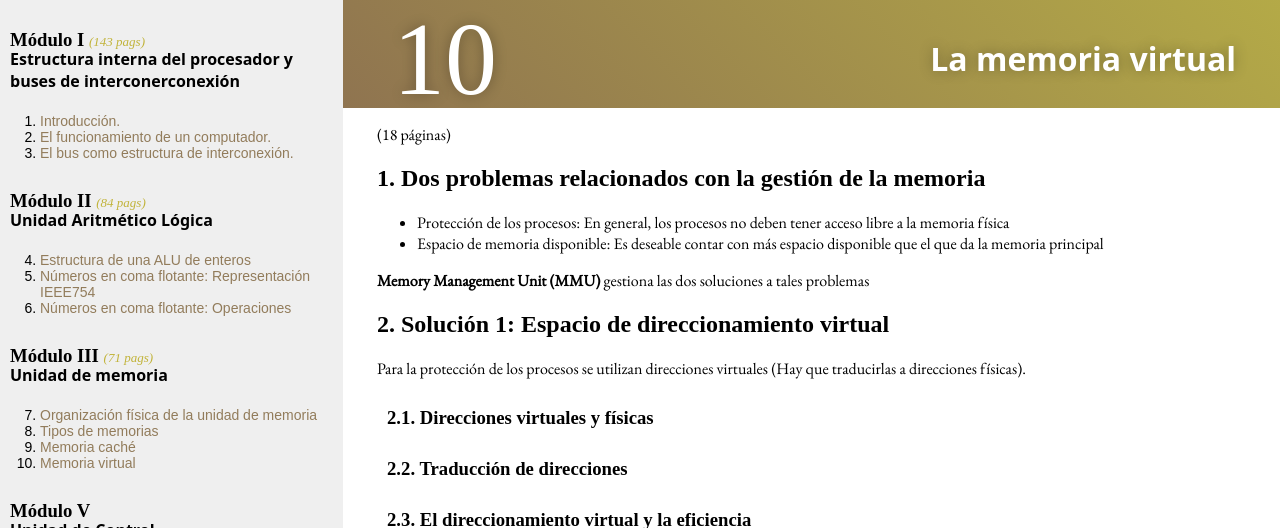
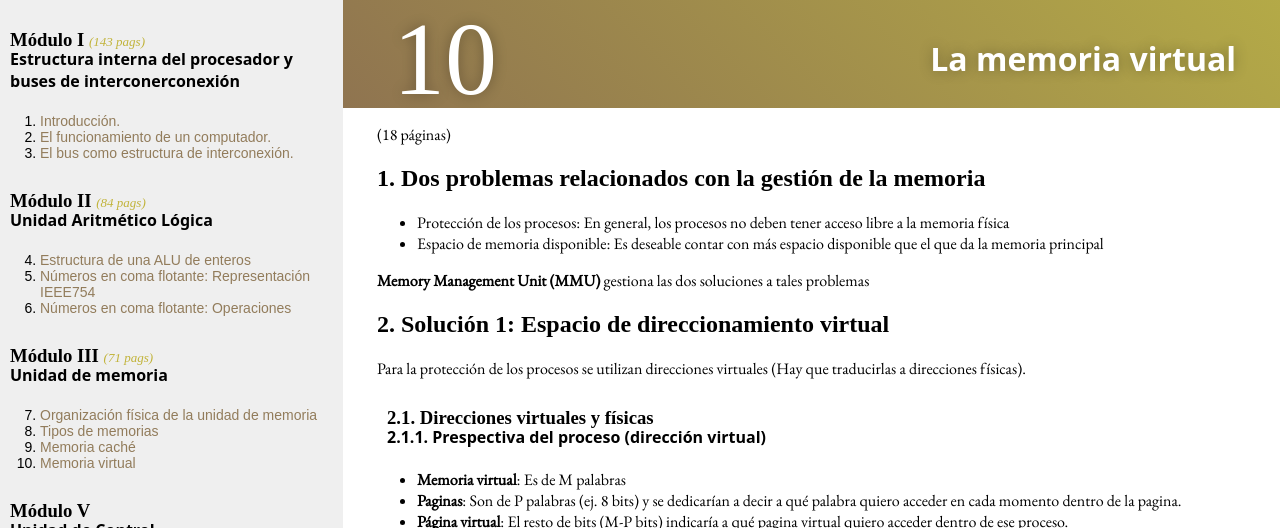
Before and after one commit to dkaerit/EDC, a Jekyll site: the page built from _posts/2020-10-05-TEMA10.md, in a window 1280 px wide and 1400 px high, cut to the strip 0-528 px from the top of the window. Built offline with Jekyll 4.4.1, drawn with Linux system fonts in a browser that asks for light colours; some web fonts are replaced; some of the changed text lies outside the part shown.

Commit message:
Update 2020-10-05-TEMA10.md

```diff
--- a/_posts/2020-10-05-TEMA10.md
+++ b/_posts/2020-10-05-TEMA10.md
@@ -19,7 +19,25 @@ layout: post
 Para la protección de los procesos se utilizan direcciones virtuales (Hay que traducirlas a direcciones físicas).
 
 ### 2.1. Direcciones virtuales y físicas
+#### 2.1.1. Prespectiva del proceso (dirección virtual)
+- **Memoria virtual**: Es de M palabras
+- **Paginas**: Son de P palabras (ej. 8 bits) y se dedicarían a decir a qué palabra quiero acceder en cada momento dentro de la pagina.
+- **Página virtual**: El resto de bits (M-P bits) indicaría a qué pagina virtual quiero acceder dentro de ese proceso.
+
+<center><img src="https://i.gyazo.com/ed216bee3a6be484081bcc04e6db1c7a.png"></center>
+
+#### 2.1.2. Prespectiva del hardware (dirección física)
+- **Memoria física**: Es de N palabras
+- **Marcos**: Son de P palabras
+- **Nº de marco**: Lo indica los N-P primeros bits
+
+(Inserte distribución de bist página 8)
+
+
 ### 2.2. Traducción de direcciones
+
+(Inserte gráfico página 9)
+
 ### 2.3. El direccionamiento virtual y la eficiencia
 
 ### 3.4. Mejora de eficiencia: TLB
@@ -40,14 +58,6 @@ Análogo a la caché (Bloque ≈ Página, Fallo de caché ≈ Fallo de página).
 <center><img src="https://i.gyazo.com/56e33697b9d5a5b55e224557ce87fbe8.png"></center>
 El tamaño de página y tamaño de marco es lo mismo. Pero no necesariamente hay más páginas que marcos.
 
-### 3.1.1 Dirección virtual
-- **Memoria virtual**: Son de M palabras
-- **Paginas**: Son de P palabras (ej. 8 bits) y se dedicarían a decir a qué palabra quiero acceder en cada momento dentro de la pagina.
-- **Páginas de P palabras**: El resto de bits (M-P bits) indicaría a qué pagina virtual quiero acceder dentro de ese proceso.
-
-<center><img src="https://i.gyazo.com/ed216bee3a6be484081bcc04e6db1c7a.png"></center>
-
-
 ### 3.2. Tabla de páginas
 Para traducir una dirección virtual a una física se utiliza lo que se conoce como tabla de página. Hay una Tabla de página por proceso, es dedicada a cada proceso.
 
@@ -67,6 +77,9 @@ Si se tiene un acierto, entonces se hace la traducción para accesar la memoria
 Si se tiene un fallo de página entonces va al almacenamiento secundario.
 
 ### 3.3. Fallos de página: Decisiones de diseño
+
+(inserte gráfico de la proporcionalidad Tamaño grande Tamaño pequeño)
+
 ### 3.4. Combinación memoria virtual y caché
 
 ## 4. Soporte hardware
```
